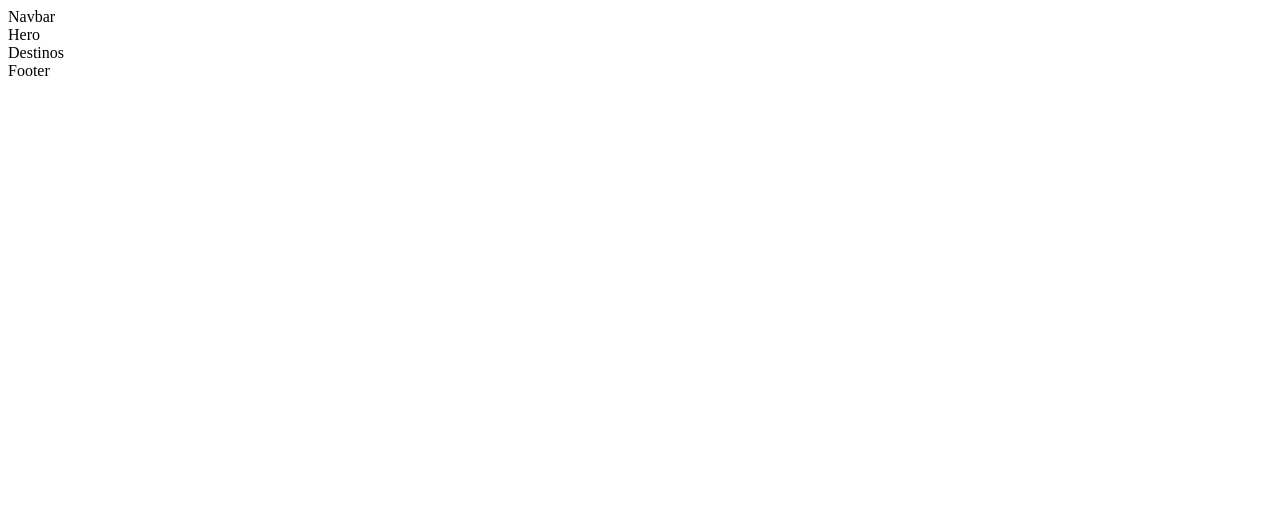
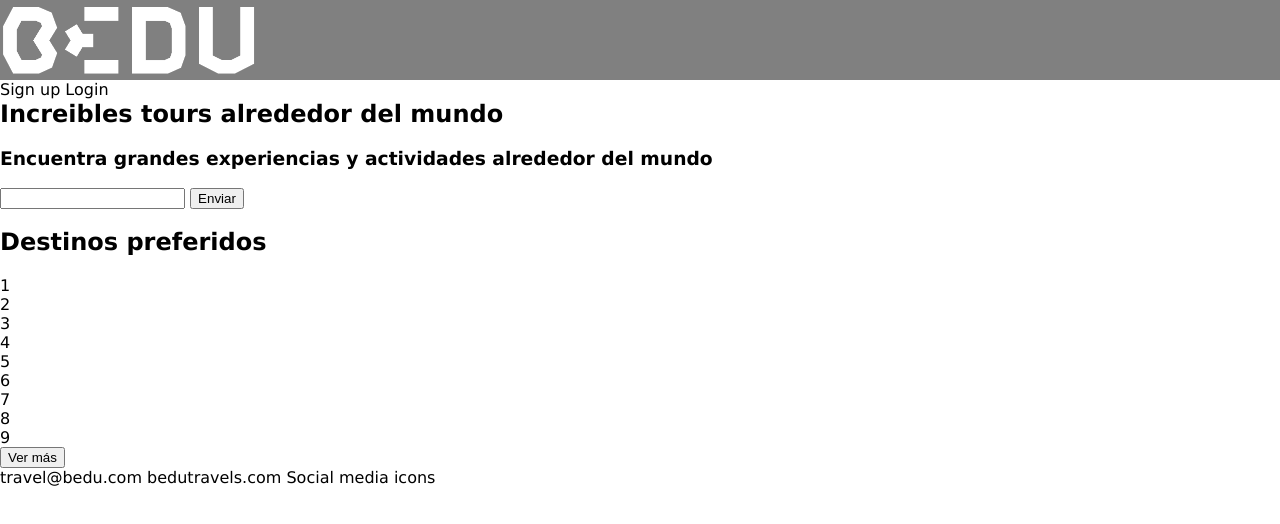
Before and after one commit to camcaro/BEDU_TRAVEL_nuevo, a plain HTML site: page index.html in a window 1280 px wide. Drawn offline with Linux system fonts and the light colour scheme.

Commit message:
logo e inicio header

```diff
--- a/assets/scss/main.scss
+++ b/assets/scss/main.scss
@@ -0,0 +1,18 @@
+body {
+    font-family: 'Lucida Sans', 'Lucida Sans Regular', 'Lucida Grande', 'Lucida Sans Unicode', Geneva, Verdana, sans-serif;
+    margin: 0;
+    padding: 0;
+}
+
+header {
+    height: 10vh;
+    min-height: 25px;
+    background-color: grey;
+    h1 {
+        height: inherit;
+        margin: 0;
+        img {
+            height: inherit;
+        }
+    }
+}
--- a/index.html
+++ b/index.html
@@ -9,20 +9,42 @@
 </head>
 <body>
     <header>
+        <h1 id="logo_in_bar">
+            <img src="assets/images/Bedu_logo.png" alt="Logo BEDU">
+        </h1>
         <nav>
-            Navbar
+            Sign up
+            Login
         </nav>
     </header>
     <main>
         <section id="hero">
-            Hero
+            <h1>Increibles tours alrededor del mundo</h1>
+            <h3>Encuentra grandes experiencias y actividades alrededor del mundo</h3>
+            <div>
+                <input type="text">
+                <button type="submit">Enviar</button>
+                <!-- <img src="assets/images/background_hero.jpg" alt="background_hero"> -->
+            </div>
         </section>
         <section id="destinos">
-            Destinos
+            <h2>Destinos preferidos</h2>
+            <article>1</article>
+            <article>2</article>
+            <article>3</article>
+            <article>4</article>
+            <article>5</article>
+            <article>6</article>
+            <article>7</article>
+            <article>8</article>
+            <article>9</article>
+            <button>Ver más</button>
         </section>
     </main>
     <footer>
-        Footer
+        travel@bedu.com
+        bedutravels.com
+        Social media icons
     </footer>
 </body>
 </html>
```
Also changed, not shown: assets/css/main.css, assets/images/Bedu_logo.png (added), assets/images/background_hero.jpg (added), 1 other file.
